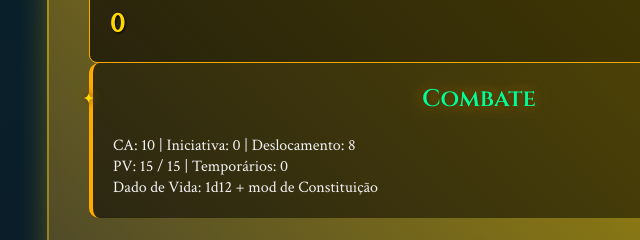
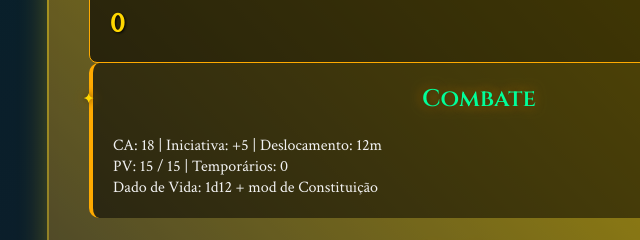
Before and after one commit to bloodborn6060-droid/Fichq-de-iana-zenin, a plain HTML site: page index.html in a window 1280 px wide. Shown: the part 1660-1900 px from the top of the page, 163-803 px from the left. Drawn offline with Linux system fonts and the light colour scheme.

Commit message:
index.html

```diff
--- a/index.html
+++ b/index.html
@@ -81,7 +81,7 @@
         <!-- Combate -->
         <div class="section">
           <h2 class="section-title">Combate</h2>
-          <p>CA: 10 | Iniciativa: 0 | Deslocamento: 8</p>
+          <p>CA: 18 | Iniciativa: +5 | Deslocamento: 12m</p>
           <p>PV: 15 / 15 | Temporários: 0</p>
           <p>Dado de Vida: 1d12 + mod de Constituição</p>
         </div>
```
